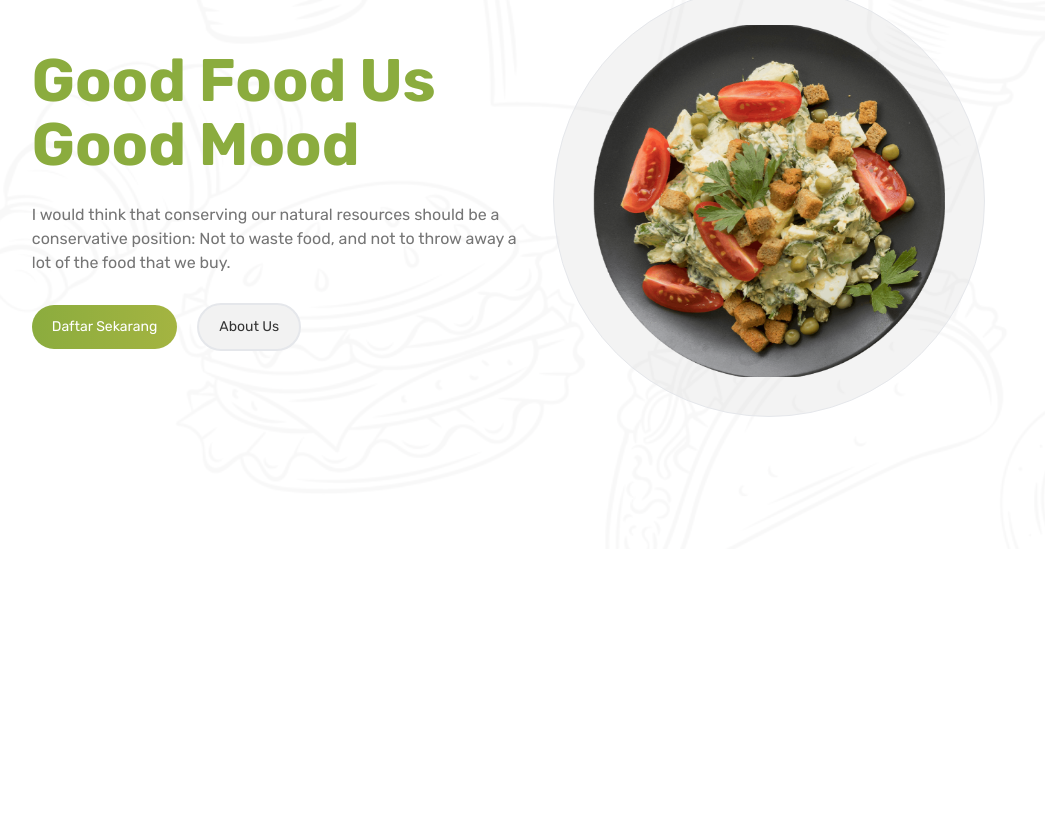
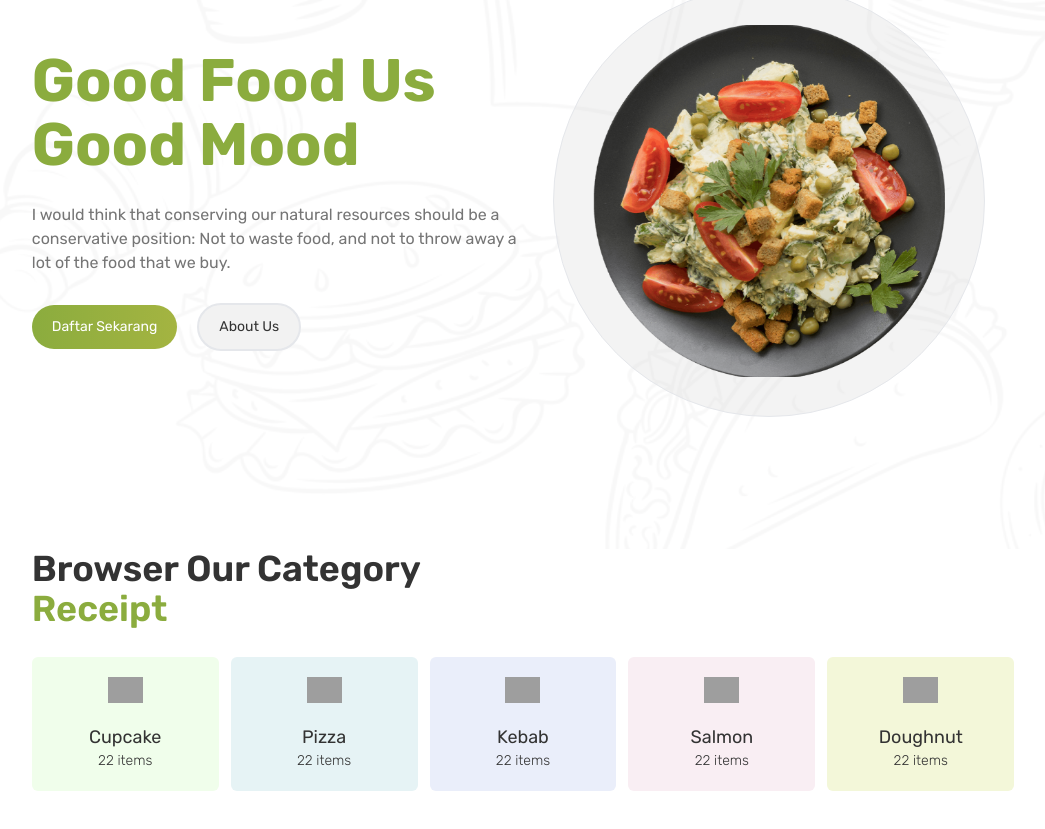
Before and after one commit to andryariadi/elemes, a Next.js app: page / in a window 1280 px wide. Shown: the part 251-1080 px from the top of the page, without its empty margins (117-1162 px from the left). Built offline with nearby package versions, Linux system fonts and the light colour scheme; grey boxes are pictures that could not be loaded.

Commit message:
styling category component

```diff
--- a/src/app/globals.css
+++ b/src/app/globals.css
@@ -10,7 +10,7 @@
 
 @layer utilities {
   .bg-btn {
-    @apply bg-gradient-to-r from-green-1 to-green-2 hover:from-green-2 hover:to-green-1 transition-all duration-300;
+    @apply bg-gradient-to-r from-green-1 to-light_green-1 hover:from-light_green-1 hover:to-green-1 transition-all duration-300;
   }
   .text-12 {
     @apply text-[12px] leading-normal;
--- a/src/app/page.tsx
+++ b/src/app/page.tsx
@@ -1,9 +1,11 @@
+import Category from "@/components/Category";
 import Hero from "@/components/Hero";
 
 export default function Home() {
   return (
     <main className="b-rose-600">
       <Hero />
+      <Category />
     </main>
   );
 }
--- a/src/components/Category.tsx
+++ b/src/components/Category.tsx
@@ -1,5 +1,21 @@
+import CategoryCard from "./CategoryCard";
+
 const Category = () => {
-  return <div>Category</div>;
+  return (
+    <section className="b-amber-500 px-[9.3rem] space-y-7">
+      {/* Ttile */}
+      <div className="b-emerald-500">
+        <h1 className="text-black-1 text-4xl font-semibold">Browser Our Category</h1>
+        <span className="text-green-1 text-4xl font-semibold">Receipt</span>
+        {/* <span>Choose the one that best suits you</span> */}
+      </div>
+
+      {/* Card Category */}
+      <div className="b-violet-500">
+        <CategoryCard />
+      </div>
+    </section>
+  );
 };
 
 export default Category;
--- /dev/null
+++ b/src/components/CategoryCard.tsx
@@ -0,0 +1,47 @@
+import { categoryMenu } from "@/constant";
+import Image from "next/image";
+
+const CategoryCard = () => {
+  return (
+    <div className="b-emerald-600 grid grid-cols-5 gap-3">
+      {categoryMenu.map((category) => {
+        let bgColor;
+
+        if (category.title === "Cupcake") {
+          bgColor = "bg-green-2";
+        } else if (category.title === "Pizza") {
+          bgColor = "bg-sky_walker-2";
+        } else if (category.title === "Kebab") {
+          bgColor = "bg-dark_blue-2";
+        } else if (category.title === "Salmon") {
+          bgColor = "bg-dark_pink-2";
+        } else if (category.title === "Doughnut") {
+          bgColor = "bg-light_green-2";
+        }
+
+        return (
+          <figure key={category.title} className={`b-sky-600 group ${bgColor} relative flex flex-col items-center gap-5 py-5 rounded-md`}>
+            {/* Background Image */}
+            <div
+              className="hidden group-hover:block transition-all duration-300 absolute -top-0 -left-0 -right-0 -bottom-0 bg-cover bg-center opacity-[0.1]"
+              style={{
+                backgroundImage: `url('/hero.png')`,
+              }}
+            />
+
+            <div className="b-violet-700 relative left-0 top-0 w-full z-10 flex flex-col gap-y-5 items-center justify-center">
+              <Image src={category.icon} alt={category.title} width={35} height={35} />
+
+              <figcaption className="text-black-1 flex flex-col items-center">
+                <span className="text-lg">{category.title}</span>
+                <span className="font-extralight text-sm">{category.items} items</span>
+              </figcaption>
+            </div>
+          </figure>
+        );
+      })}
+    </div>
+  );
+};
+
+export default CategoryCard;
--- a/src/components/Navbar.tsx
+++ b/src/components/Navbar.tsx
@@ -5,14 +5,14 @@ import ButtonMotion from "./ButtonMotion";
 
 const Navbar = () => {
   return (
-    <nav className="px-[9.3rem] min-h-[6.5rem] flex items-center justify-between bg-transparent sticky top-0 z-50 shadow-sm">
+    <header className="px-[9.3rem] min-h-[6.5rem] flex items-center justify-between bg-transparent bg-opacity-90 backdrop-blur-md sticky top-0 z-50 shadow-sm">
       {/* Logo */}
       <Link href="/" className="b-sky-500">
         <Image src="/logo.png" alt="Logo" width={150} height={150} />
       </Link>
 
       {/* Nav Links */}
-      <div className="b-emerald-500 flex items-center gap-10">
+      <nav className="b-emerald-500 flex items-center gap-10">
         {navLinks.map((link) => (
           <Link key={link.title} href={link.href} className="relative b-rose-500 text-sm text-dark_gray font-semibold hover:text-green-1 transition-all duration-300 py-5">
             <span>{link.title}</span>
@@ -20,7 +20,7 @@ const Navbar = () => {
             {link.title === "Promotions" && <span className="absolute -top-1 -right-2 bg-dark_red text-white-1 text-xs font-light px-3 py-1 rounded-full">Hot</span>}
           </Link>
         ))}
-      </div>
+      </nav>
 
       {/* Auth */}
       <div className="b-violet-500 flex items-center gap-5">
@@ -28,7 +28,7 @@ const Navbar = () => {
 
         <ButtonMotion title="Daftar Sekarang" link="/register" />
       </div>
-    </nav>
+    </header>
   );
 };
 
--- a/tailwind.config.ts
+++ b/tailwind.config.ts
@@ -17,11 +17,26 @@ export default {
         },
         green: {
           1: "#8BAC3E",
-          2: "#A4B441",
+          2: "#F0FEEB",
+          3: "#F9FFF6",
         },
-        sky_walker: "#40A2B1",
-        dark_blue: "#405EB6",
-        dark_pink: "#B23F74",
+        light_green: {
+          1: "#A4B441",
+          2: "#F3F7D9",
+        },
+        sky_walker: {
+          1: '"#40A2B1"',
+          2: "#E6F3F5",
+        },
+        dark_blue: {
+          1: "#405EB6",
+          2: "#EAEEFA",
+        },
+        dark_pink: {
+          1: "#B23F74",
+          2: "#F9EEF3",
+        },
+
         dark_gray: "#757575",
         light_gray: "#F2F2F2",
         teen_gray: "#C4C4C4",
```
